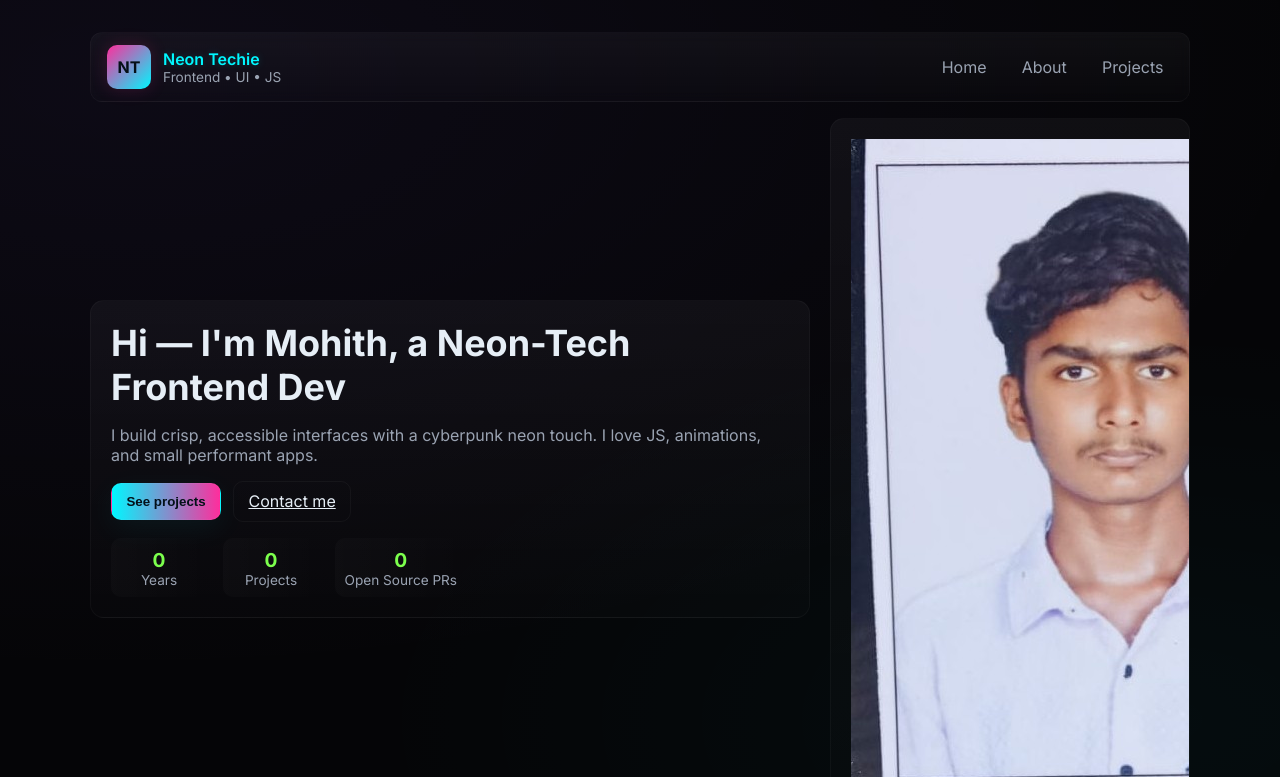
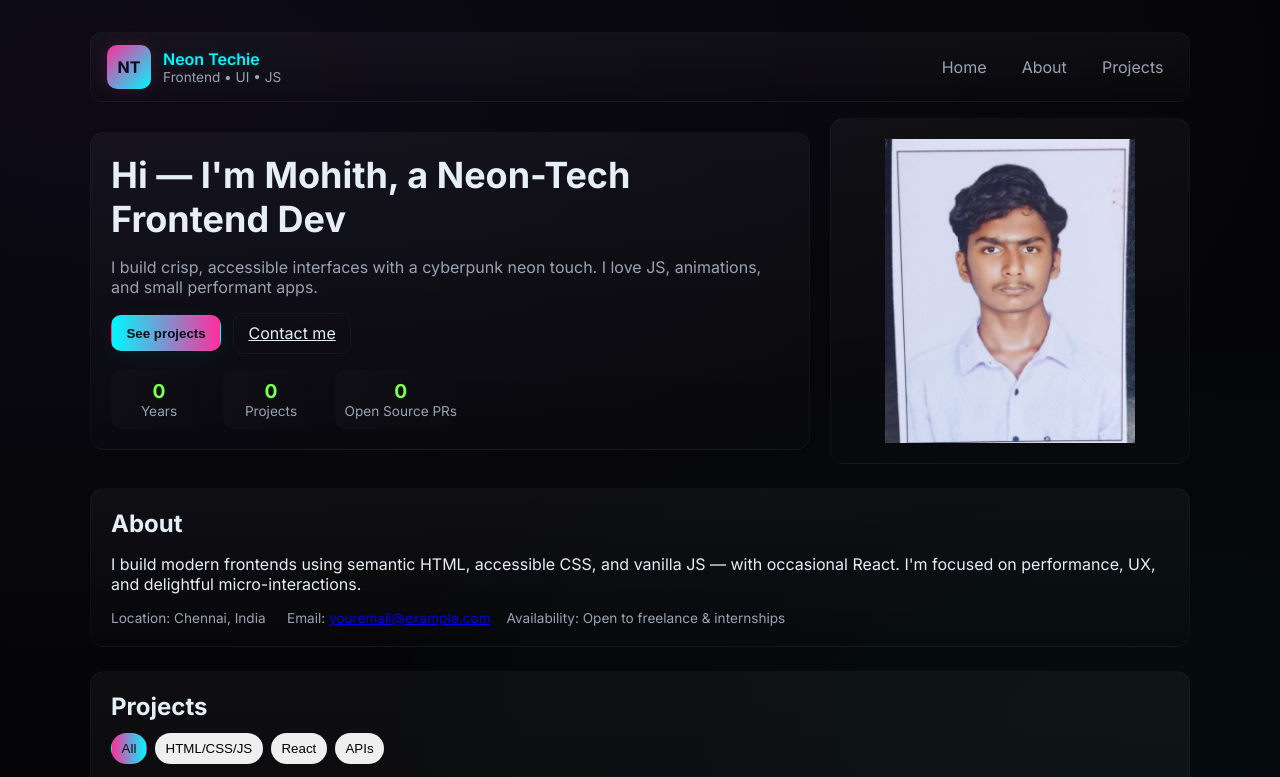
Before and after one commit to Mohtithkanna/Digital-portfolio-neon, a plain HTML site: page index.html in a window 1280 px wide. Shown: the top 777 px of the page. Drawn offline with Linux system fonts and the light colour scheme.

Commit message:
Update index.html

```diff
--- a/index.html
+++ b/index.html
@@ -152,7 +152,7 @@ footer{margin-top:2rem;padding:1rem;text-align:center;color:var(--muted);font-si
 </div>
 
 <aside class="card avatar glass" aria-hidden>
-  <img src="profile.jpg" alt="profile.img">
+  <img src="profile.jpg" alt="profile.img" width=250px>
 
 </aside>
 
```
